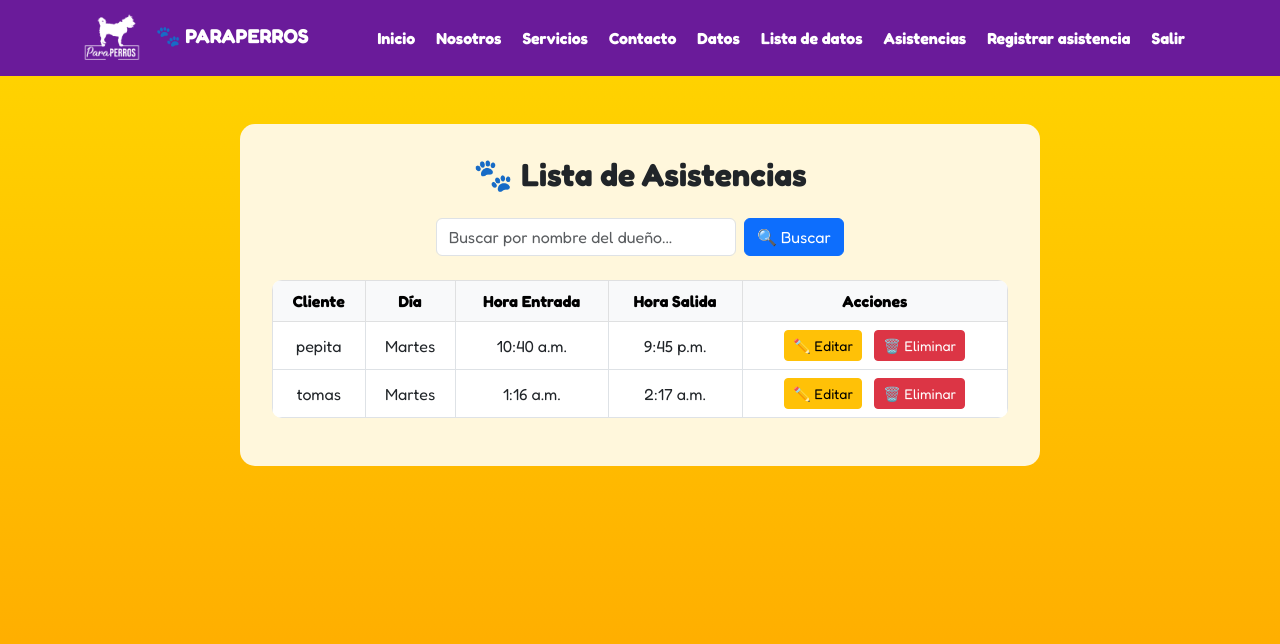
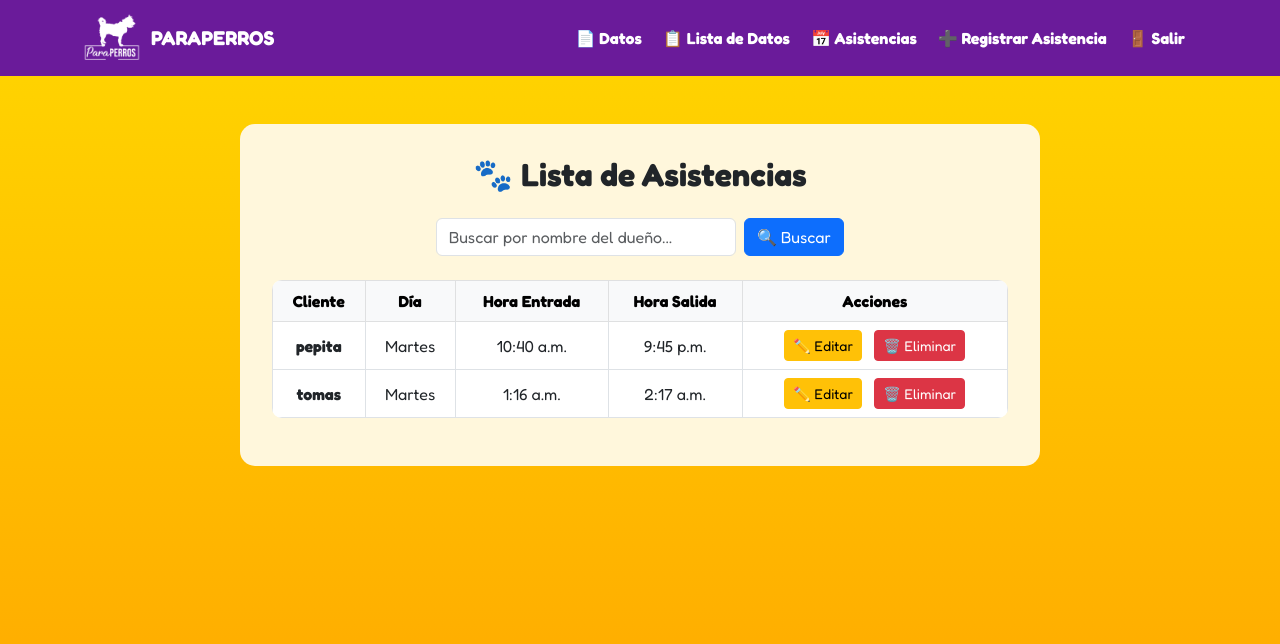
Before and after one commit to tomasrespr/djnago-crud-auth, a Django app: page /asistencias/ in a window 1280 px wide. Shown: the top 644 px of the page. Run offline with Django 5.2, Linux system fonts and the light colour scheme; a user stored in the database is signed in; data comes from the database, SQL or seed files in the repository; both versions use the stored data as it was after the commit.

Commit message:
acceder a la informacion de un cliente desde la lista de asistencias

```diff
--- a/tasks/templates/asistencias.html
+++ b/tasks/templates/asistencias.html
@@ -36,7 +36,11 @@
       <tbody>
         {% for asistencia in asistencias %}
           <tr>
-            <td>{{ asistencia.cliente.nombre_dueno }}</td>
+            <td>
+        <a href="{% url 'editar_datos_personales' asistencia.cliente.id %}" class="text-decoration-none text-dark fw-bold">
+          {{ asistencia.cliente.nombre_dueno }}
+        </a>
+      </td>
             <td>{{ asistencia.dia_semana }}</td>
             <td>{{ asistencia.hora_entrada }}</td>
             <td>{{ asistencia.hora_salida }}</td>
--- a/tasks/templates/base.html
+++ b/tasks/templates/base.html
@@ -72,37 +72,38 @@
 <body>
 
     <!-- Navbar -->
-    <nav class="navbar navbar-expand-lg navbar-dark">
+<nav class="navbar navbar-expand-lg navbar-dark" style="background-color: #6A1B9A;">
     <div class="container">
-            <a class="navbar-brand" href="/">
+        <a class="navbar-brand d-flex align-items-center" href="/">
             <img src="{% static 'img/LOGO.png' %}" alt="Perrito feliz" style="height: 50px; margin-right: 10px;">
-                🐾 PARAPERROS
+            <strong>PARAPERROS</strong>
         </a>
         <button class="navbar-toggler" type="button" data-bs-toggle="collapse" data-bs-target="#navbarNav">
             <span class="navbar-toggler-icon"></span>
         </button>
-            <div class="collapse navbar-collapse" id="navbarNav">
+
+        <div class="collapse navbar-collapse flex-wrap" id="navbarNav">
             <ul class="navbar-nav ms-auto">
-                    <li class="nav-item"><a href="/" class="nav-link">Inicio</a></li>
-                    <li class="nav-item"><a href="{% url 'quienes' %}" class="nav-link">Nosotros</a></li>
-                    <li class="nav-item"><a href="{% url 'servicios' %}" class="nav-link">Servicios</a></li>
-                    <li class="nav-item"><a href="{% url 'contactos' %}" class="nav-link">Contacto</a></li>
                 {% if user.is_authenticated %}
-
-                        <li class="nav-item"><a href="{% url 'create_personal_data' %}" class="nav-link">Datos</a></li>
-                        <li class="nav-item"><a href="{% url 'lista_datos_personales' %}" class="nav-link">Lista de datos</a></li>
-                        <li class="nav-item"><a href="{% url 'asistencias' %}" class="nav-link">Asistencias</a></li>
-                        <li class="nav-item"><a href="{% url 'crear_asistencia' %}" class="nav-link">Registrar asistencia</a></li>
-                        <li class="nav-item"><a href="/logout" class="nav-link">Salir</a></li>
+                    <li class="nav-item"><a href="{% url 'create_personal_data' %}" class="nav-link">📄 Datos</a></li>
+                    <li class="nav-item"><a href="{% url 'lista_datos_personales' %}" class="nav-link">📋 Lista de Datos</a></li>
+                    <li class="nav-item"><a href="{% url 'asistencias' %}" class="nav-link">📅 Asistencias</a></li>
+                    <li class="nav-item"><a href="{% url 'crear_asistencia' %}" class="nav-link">➕ Registrar Asistencia</a></li>
+                    <li class="nav-item"><a href="{% url 'logout' %}" class="nav-link text-warning">🚪 Salir</a></li>
                 {% else %}
-                        <li class="nav-item"><a href="{% url 'signin' %}" class="nav-link">Iniciar sesión</a></li>
-                        <li class="nav-item"><a href="{% url 'signup' %}" class="nav-link">Registrarse</a></li>
-
+                    <li class="nav-item"><a href="/" class="nav-link">🏠 Inicio</a></li>
+                    <li class="nav-item"><a href="{% url 'quienes' %}" class="nav-link">👥 Nosotros</a></li>
+                    <li class="nav-item"><a href="{% url 'servicios' %}" class="nav-link">🛁 Servicios</a></li>
+                    <li class="nav-item"><a href="{% url 'contactos' %}" class="nav-link">📞 Contacto</a></li>
+                    <li class="nav-item"><a href="{% url 'signin' %}" class="nav-link">🔐 Iniciar sesión</a></li>
+                    <li class="nav-item"><a href="{% url 'signup' %}" class="nav-link">🆕 Registrarse</a></li>
                 {% endif %}
             </ul>
         </div>
     </div>
 </nav>
+
+
 
     <!-- Contenido dinámico -->
     {% block content %}
--- a/tasks/views.py
+++ b/tasks/views.py
@@ -216,6 +216,7 @@
 
 def editar_datos_personales(request, id):
     cliente = get_object_or_404(PersonalData, id=id)
+
     if request.method == 'POST':
         form = PersonalDataForm(request.POST, instance=cliente)
         if form.is_valid():
@@ -223,7 +224,12 @@
             return redirect('lista_datos_personales')
     else:
         form = PersonalDataForm(instance=cliente)
-    return render(request, 'editar_datos_personales.html', {'form': form})
+
+    context = {
+        'form': form,
+        'cliente': cliente
+    }
+    return render(request, 'editar_datos_personales.html', context)
 
 def eliminar_datos_personales(request, id):
     cliente = get_object_or_404(PersonalData, id=id)
```
Also changed, not shown: db.sqlite3. Lines whose indentation alone changed are shown as unchanged.
